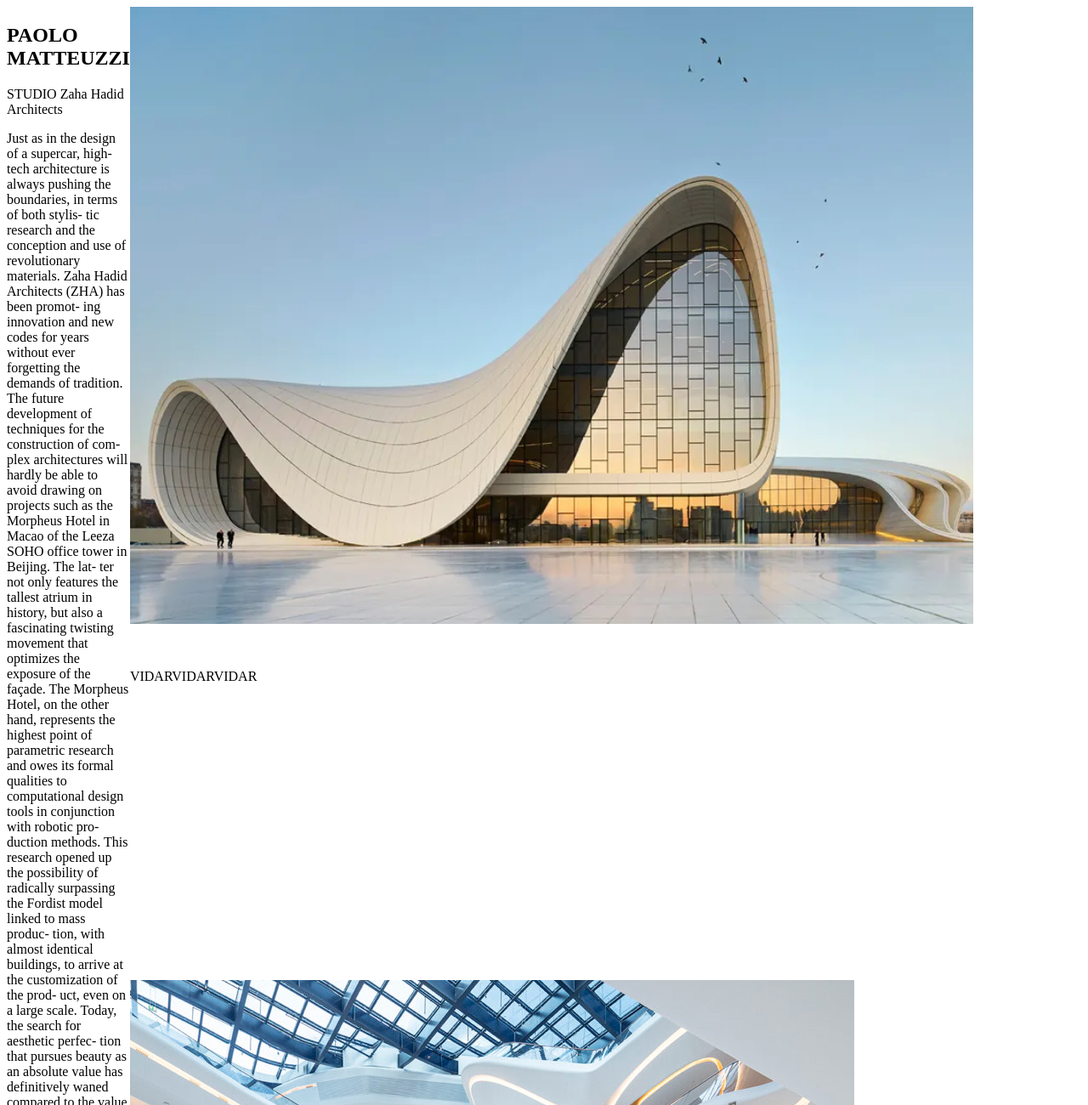
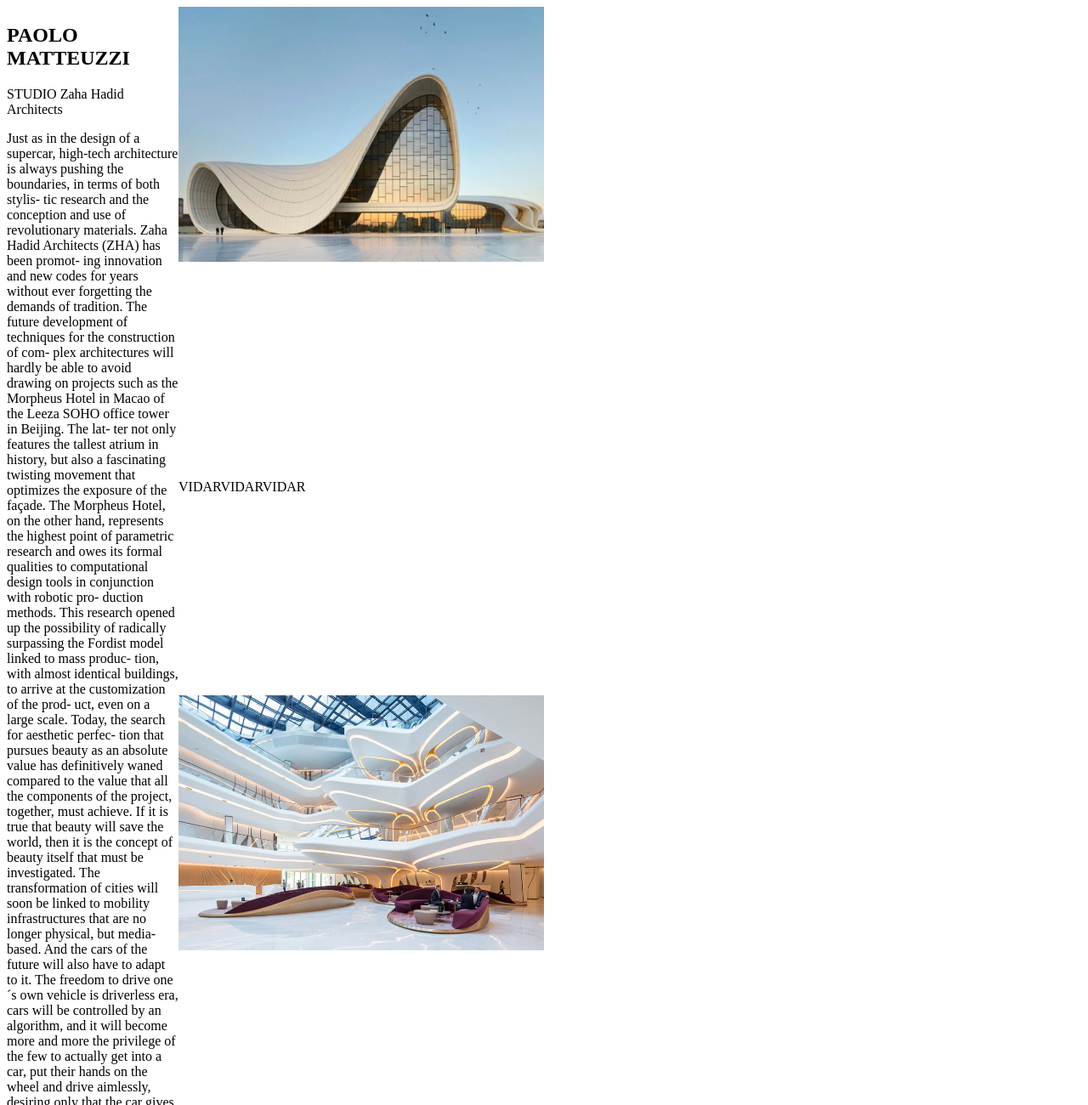
Before and after one commit to TheresePinkLizard/DATA1200, a plain HTML site: page side2.html in a window 1280 px wide. Shown: the top 1300 px of the page at 85% size. Drawn offline with Linux system fonts and the light colour scheme.

Commit message:
ernf
høyde og bredde på bilder

```diff
--- a/stylesheet.css
+++ b/stylesheet.css
@@ -139,11 +139,15 @@ div.tittel{
 .bilde1side2{
     background-image: url("assets/images/bilde1.png");
     object-fit: cover;
+    height: 300px;
+    width: 430px;
 }
 
 .bilde2side2{
     background-image: url("assets/images/bilde2.png");
     object-fit: cover;
+    height: 300px;
+    width: 430px;
 }
 
 /* TEST!!!!!!!!!!!!!!!!!!!!!!!!!!!!!!!!!!!!!!!!!!!!!!!! */
```
